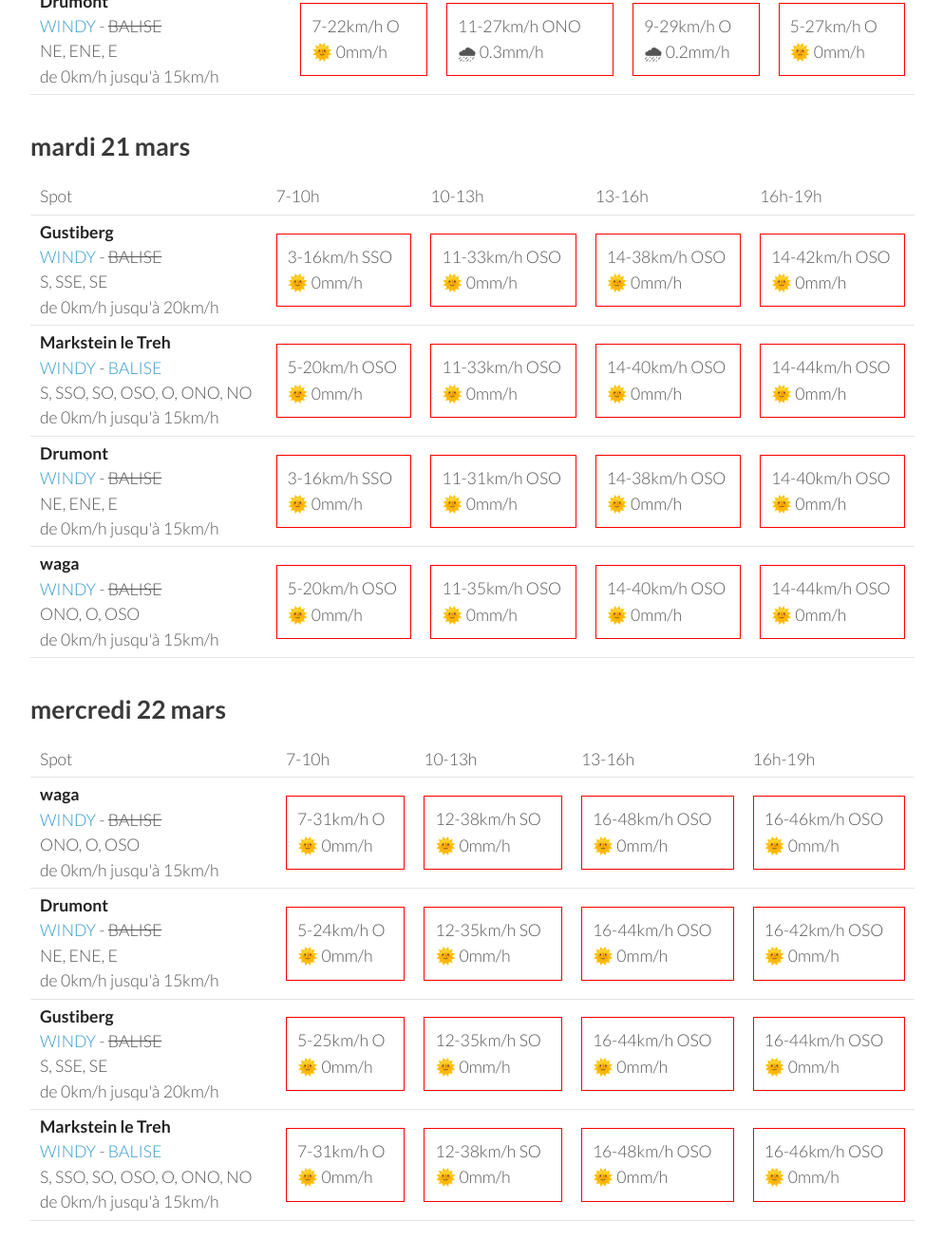
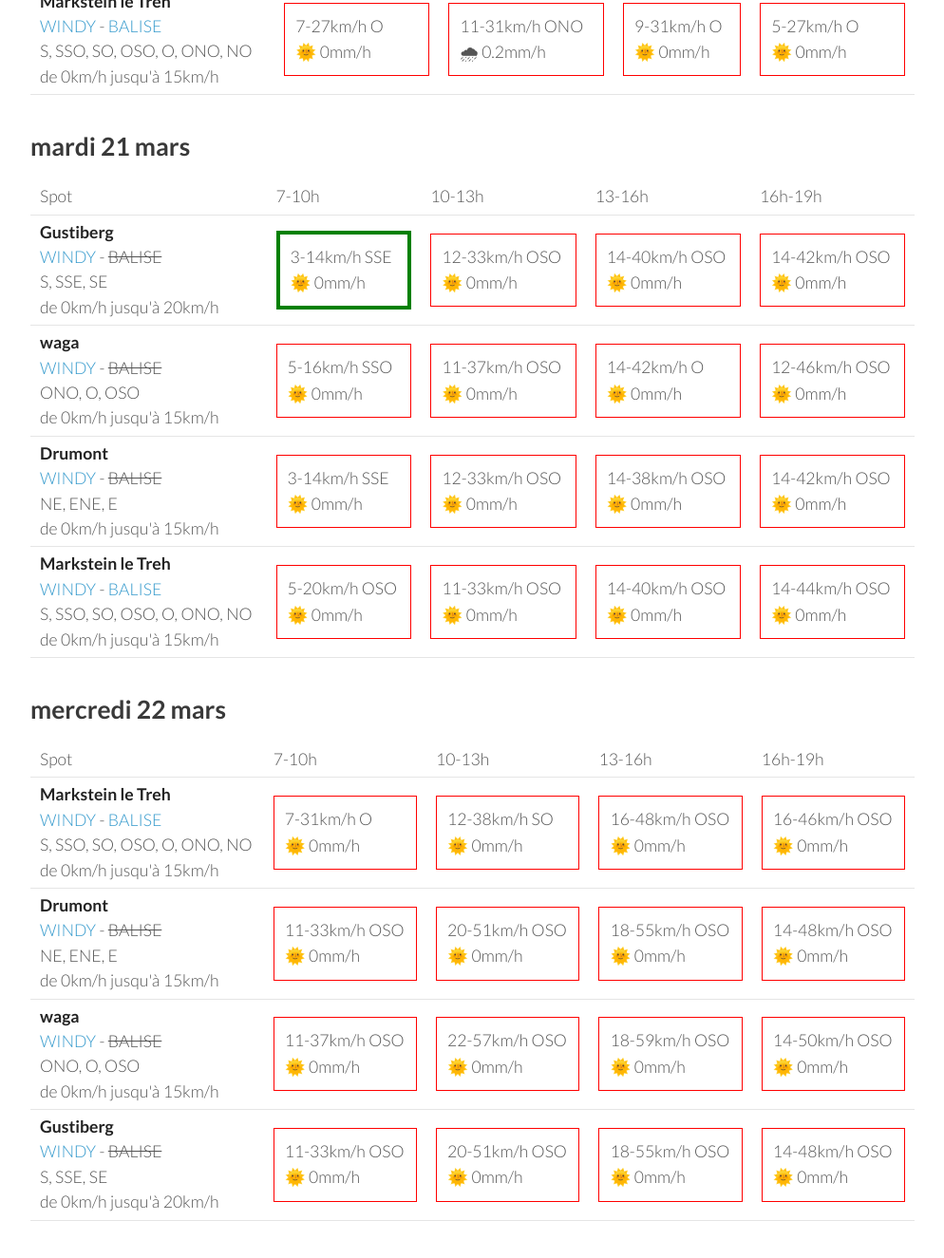
Before and after one commit to parapente-dans-le-nord/parapente-dans-le-nord.github.io, a Jekyll site: the page built from vosges.markdown, in a window 1280 px wide and 1400 px high, scrolled down 2511 px. Shown: the top 1325 px of the window at 95% size, without its empty margins (26-1020 px from the left). Built offline with Jekyll 4.4.1, drawn with Linux system fonts in a browser that asks for light colours; some of the changed text lies outside the part shown.

Commit message:
update index.markdown

```diff
--- a/vosges.markdown
+++ b/vosges.markdown
@@ -7,7 +7,7 @@ title:  "Tous les spots"
 {: .links}
 
 # Prevision Windy, modèle Arome
-page mise à jour le vendredi 17 mars 19:16
+page mise à jour le vendredi 17 mars 22:16
 
 ## vendredi 17 mars
 
@@ -133,9 +133,9 @@ page mise à jour le vendredi 17 mars 19:16
         <td><strong>waga</strong><br><a href="https://windy.com/47.903/6.996?47.900,6.983,15">WINDY</a> - <span class="no-balise"> BALISE </span><br> <span class="vent-favorable">ONO, O, OSO</span><br><span class="force-vent">de 0km/h jusqu'à 15km/h</span> </td>
 
             <td><div class="not-flyable"><p>5-11km/h NO</p><p>🌞 0mm/h</p></div></td>
-            <td><div class="not-flyable"><p>14-42km/h OSO</p><p>🌞 0mm/h</p></div></td>
-            <td><div class="not-flyable"><p>12-42km/h OSO</p><p>🌧 0.4mm/h</p></div></td>
-            <td><div class="not-flyable"><p>16-50km/h OSO</p><p>🌧 1.2mm/h</p></div></td>
+            <td><div class="not-flyable"><p>14-42km/h OSO</p><p>🌧 0.3mm/h</p></div></td>
+            <td><div class="not-flyable"><p>14-42km/h OSO</p><p>🌧 0.7mm/h</p></div></td>
+            <td><div class="not-flyable"><p>14-46km/h OSO</p><p>🌧 1.1mm/h</p></div></td>
 
 
     </tr>
@@ -153,9 +153,9 @@ page mise à jour le vendredi 17 mars 19:16
         <td><strong>Drumont</strong><br><a href="https://windy.com/47.898/6.919?47.687,6.919,9,m:eYYagmG">WINDY</a> - <span class="no-balise"> BALISE </span><br> <span class="vent-favorable">NE, ENE, E</span><br><span class="force-vent">de 0km/h jusqu'à 15km/h</span> </td>
 
             <td><div class="not-flyable"><p>12-31km/h O</p><p>🌞 0mm/h</p></div></td>
-            <td><div class="not-flyable"><p>14-38km/h OSO</p><p>🌧 0.2mm/h</p></div></td>
-            <td><div class="not-flyable"><p>12-38km/h OSO</p><p>🌧 1.2mm/h</p></div></td>
-            <td><div class="not-flyable"><p>16-48km/h OSO</p><p>🌧 1.6mm/h</p></div></td>
+            <td><div class="not-flyable"><p>14-37km/h OSO</p><p>🌧 0.2mm/h</p></div></td>
+            <td><div class="not-flyable"><p>14-40km/h OSO</p><p>🌧 0.6mm/h</p></div></td>
+            <td><div class="not-flyable"><p>14-42km/h OSO</p><p>🌧 0.9mm/h</p></div></td>
 
 
     </tr>
@@ -164,8 +164,8 @@ page mise à jour le vendredi 17 mars 19:16
 
             <td><div class="not-flyable"><p>12-31km/h O</p><p>🌞 0mm/h</p></div></td>
             <td><div class="not-flyable"><p>14-38km/h OSO</p><p>🌧 0.2mm/h</p></div></td>
-            <td><div class="not-flyable"><p>12-40km/h OSO</p><p>🌧 1mm/h</p></div></td>
-            <td><div class="not-flyable"><p>16-48km/h OSO</p><p>🌧 1.5mm/h</p></div></td>
+            <td><div class="not-flyable"><p>14-40km/h OSO</p><p>🌧 0.6mm/h</p></div></td>
+            <td><div class="not-flyable"><p>14-42km/h OSO</p><p>🌧 0.9mm/h</p></div></td>
 
 
     </tr>
@@ -188,20 +188,30 @@ page mise à jour le vendredi 17 mars 19:16
 <tr>
         <td><strong>waga</strong><br><a href="https://windy.com/47.903/6.996?47.900,6.983,15">WINDY</a> - <span class="no-balise"> BALISE </span><br> <span class="vent-favorable">ONO, O, OSO</span><br><span class="force-vent">de 0km/h jusqu'à 15km/h</span> </td>
 
-            <td><div class="not-flyable"><p>7-27km/h O</p><p>🌞 0mm/h</p></div></td>
-            <td><div class="not-flyable"><p>11-31km/h ONO</p><p>🌧 0.2mm/h</p></div></td>
-            <td><div class="not-flyable"><p>9-31km/h O</p><p>🌞 0mm/h</p></div></td>
-            <td><div class="not-flyable"><p>5-27km/h O</p><p>🌞 0mm/h</p></div></td>
+            <td><div class="not-flyable"><p>9-29km/h O</p><p>🌞 0mm/h</p></div></td>
+            <td><div class="not-flyable"><p>11-33km/h O</p><p>🌧 0.3mm/h</p></div></td>
+            <td><div class="not-flyable"><p>7-33km/h O</p><p>🌞 0mm/h</p></div></td>
+            <td><div class="not-flyable"><p>5-24km/h ONO</p><p>🌞 0mm/h</p></div></td>
 
 
     </tr>
 <tr>
         <td><strong>Gustiberg</strong><br><a href="https://windy.com/47.894/6.934?47.891,6.934,15,m:eYYagmI">WINDY</a> - <span class="no-balise"> BALISE </span><br> <span class="vent-favorable">S, SSE, SE</span><br><span class="force-vent">de 0km/h jusqu'à 20km/h</span> </td>
 
-            <td><div class="not-flyable"><p>7-24km/h O</p><p>🌞 0mm/h</p></div></td>
-            <td><div class="not-flyable"><p>11-29km/h ONO</p><p>🌧 0.3mm/h</p></div></td>
-            <td><div class="not-flyable"><p>9-31km/h O</p><p>🌧 0.2mm/h</p></div></td>
-            <td><div class="not-flyable"><p>5-27km/h O</p><p>🌞 0mm/h</p></div></td>
+            <td><div class="not-flyable"><p>9-25km/h ONO</p><p>🌞 0mm/h</p></div></td>
+            <td><div class="not-flyable"><p>11-29km/h O</p><p>🌧 0.3mm/h</p></div></td>
+            <td><div class="not-flyable"><p>7-31km/h O</p><p>🌞 0mm/h</p></div></td>
+            <td><div class="not-flyable"><p>7-22km/h ONO</p><p>🌞 0mm/h</p></div></td>
+
+
+    </tr>
+<tr>
+        <td><strong>Drumont</strong><br><a href="https://windy.com/47.898/6.919?47.687,6.919,9,m:eYYagmG">WINDY</a> - <span class="no-balise"> BALISE </span><br> <span class="vent-favorable">NE, ENE, E</span><br><span class="force-vent">de 0km/h jusqu'à 15km/h</span> </td>
+
+            <td><div class="not-flyable"><p>9-25km/h ONO</p><p>🌞 0mm/h</p></div></td>
+            <td><div class="not-flyable"><p>11-29km/h O</p><p>🌧 0.3mm/h</p></div></td>
+            <td><div class="not-flyable"><p>7-29km/h O</p><p>🌞 0mm/h</p></div></td>
+            <td><div class="not-flyable"><p>7-22km/h ONO</p><p>🌞 0mm/h</p></div></td>
 
 
     </tr>
@@ -211,16 +221,6 @@ page mise à jour le vendredi 17 mars 19:16
             <td><div class="not-flyable"><p>7-27km/h O</p><p>🌞 0mm/h</p></div></td>
             <td><div class="not-flyable"><p>11-31km/h ONO</p><p>🌧 0.2mm/h</p></div></td>
             <td><div class="not-flyable"><p>9-31km/h O</p><p>🌞 0mm/h</p></div></td>
-            <td><div class="not-flyable"><p>5-27km/h O</p><p>🌞 0mm/h</p></div></td>
-
-
-    </tr>
-<tr>
-        <td><strong>Drumont</strong><br><a href="https://windy.com/47.898/6.919?47.687,6.919,9,m:eYYagmG">WINDY</a> - <span class="no-balise"> BALISE </span><br> <span class="vent-favorable">NE, ENE, E</span><br><span class="force-vent">de 0km/h jusqu'à 15km/h</span> </td>
-
-            <td><div class="not-flyable"><p>7-22km/h O</p><p>🌞 0mm/h</p></div></td>
-            <td><div class="not-flyable"><p>11-27km/h ONO</p><p>🌧 0.3mm/h</p></div></td>
-            <td><div class="not-flyable"><p>9-29km/h O</p><p>🌧 0.2mm/h</p></div></td>
             <td><div class="not-flyable"><p>5-27km/h O</p><p>🌞 0mm/h</p></div></td>
 
 
@@ -244,8 +244,28 @@ page mise à jour le vendredi 17 mars 19:16
 <tr>
         <td><strong>Gustiberg</strong><br><a href="https://windy.com/47.894/6.934?47.891,6.934,15,m:eYYagmI">WINDY</a> - <span class="no-balise"> BALISE </span><br> <span class="vent-favorable">S, SSE, SE</span><br><span class="force-vent">de 0km/h jusqu'à 20km/h</span> </td>
 
-            <td><div class="not-flyable"><p>3-16km/h SSO</p><p>🌞 0mm/h</p></div></td>
-            <td><div class="not-flyable"><p>11-33km/h OSO</p><p>🌞 0mm/h</p></div></td>
+            <td><div class="flyable"><p>3-14km/h SSE</p><p>🌞 0mm/h</p></div></td>
+            <td><div class="not-flyable"><p>12-33km/h OSO</p><p>🌞 0mm/h</p></div></td>
+            <td><div class="not-flyable"><p>14-40km/h OSO</p><p>🌞 0mm/h</p></div></td>
+            <td><div class="not-flyable"><p>14-42km/h OSO</p><p>🌞 0mm/h</p></div></td>
+
+
+    </tr>
+<tr>
+        <td><strong>waga</strong><br><a href="https://windy.com/47.903/6.996?47.900,6.983,15">WINDY</a> - <span class="no-balise"> BALISE </span><br> <span class="vent-favorable">ONO, O, OSO</span><br><span class="force-vent">de 0km/h jusqu'à 15km/h</span> </td>
+
+            <td><div class="not-flyable"><p>5-16km/h SSO</p><p>🌞 0mm/h</p></div></td>
+            <td><div class="not-flyable"><p>11-37km/h OSO</p><p>🌞 0mm/h</p></div></td>
+            <td><div class="not-flyable"><p>14-42km/h O</p><p>🌞 0mm/h</p></div></td>
+            <td><div class="not-flyable"><p>12-46km/h OSO</p><p>🌞 0mm/h</p></div></td>
+
+
+    </tr>
+<tr>
+        <td><strong>Drumont</strong><br><a href="https://windy.com/47.898/6.919?47.687,6.919,9,m:eYYagmG">WINDY</a> - <span class="no-balise"> BALISE </span><br> <span class="vent-favorable">NE, ENE, E</span><br><span class="force-vent">de 0km/h jusqu'à 15km/h</span> </td>
+
+            <td><div class="not-flyable"><p>3-14km/h SSE</p><p>🌞 0mm/h</p></div></td>
+            <td><div class="not-flyable"><p>12-33km/h OSO</p><p>🌞 0mm/h</p></div></td>
             <td><div class="not-flyable"><p>14-38km/h OSO</p><p>🌞 0mm/h</p></div></td>
             <td><div class="not-flyable"><p>14-42km/h OSO</p><p>🌞 0mm/h</p></div></td>
 
@@ -256,26 +276,6 @@ page mise à jour le vendredi 17 mars 19:16
 
             <td><div class="not-flyable"><p>5-20km/h OSO</p><p>🌞 0mm/h</p></div></td>
             <td><div class="not-flyable"><p>11-33km/h OSO</p><p>🌞 0mm/h</p></div></td>
-            <td><div class="not-flyable"><p>14-40km/h OSO</p><p>🌞 0mm/h</p></div></td>
-            <td><div class="not-flyable"><p>14-44km/h OSO</p><p>🌞 0mm/h</p></div></td>
-
-
-    </tr>
-<tr>
-        <td><strong>Drumont</strong><br><a href="https://windy.com/47.898/6.919?47.687,6.919,9,m:eYYagmG">WINDY</a> - <span class="no-balise"> BALISE </span><br> <span class="vent-favorable">NE, ENE, E</span><br><span class="force-vent">de 0km/h jusqu'à 15km/h</span> </td>
-
-            <td><div class="not-flyable"><p>3-16km/h SSO</p><p>🌞 0mm/h</p></div></td>
-            <td><div class="not-flyable"><p>11-31km/h OSO</p><p>🌞 0mm/h</p></div></td>
-            <td><div class="not-flyable"><p>14-38km/h OSO</p><p>🌞 0mm/h</p></div></td>
-            <td><div class="not-flyable"><p>14-40km/h OSO</p><p>🌞 0mm/h</p></div></td>
-
-
-    </tr>
-<tr>
-        <td><strong>waga</strong><br><a href="https://windy.com/47.903/6.996?47.900,6.983,15">WINDY</a> - <span class="no-balise"> BALISE </span><br> <span class="vent-favorable">ONO, O, OSO</span><br><span class="force-vent">de 0km/h jusqu'à 15km/h</span> </td>
-
-            <td><div class="not-flyable"><p>5-20km/h OSO</p><p>🌞 0mm/h</p></div></td>
-            <td><div class="not-flyable"><p>11-35km/h OSO</p><p>🌞 0mm/h</p></div></td>
             <td><div class="not-flyable"><p>14-40km/h OSO</p><p>🌞 0mm/h</p></div></td>
             <td><div class="not-flyable"><p>14-44km/h OSO</p><p>🌞 0mm/h</p></div></td>
 
@@ -298,7 +298,7 @@ page mise à jour le vendredi 17 mars 19:16
       <td>16h-19h</td>
     </tr>
 <tr>
-        <td><strong>waga</strong><br><a href="https://windy.com/47.903/6.996?47.900,6.983,15">WINDY</a> - <span class="no-balise"> BALISE </span><br> <span class="vent-favorable">ONO, O, OSO</span><br><span class="force-vent">de 0km/h jusqu'à 15km/h</span> </td>
+        <td><strong>Markstein le Treh</strong><br><a href="https://windy.com/47.926/7.012?47.505,7.012,8,m:eY1agmQ">WINDY</a> - <span class=""><a href="http://www.balisemeteo.com/balise.php?idBalise=136">BALISE</a> </span><br> <span class="vent-favorable">S, SSO, SO, OSO, O, ONO, NO</span><br><span class="force-vent">de 0km/h jusqu'à 15km/h</span> </td>
 
             <td><div class="not-flyable"><p>7-31km/h O</p><p>🌞 0mm/h</p></div></td>
             <td><div class="not-flyable"><p>12-38km/h SO</p><p>🌞 0mm/h</p></div></td>
@@ -310,30 +310,30 @@ page mise à jour le vendredi 17 mars 19:16
 <tr>
         <td><strong>Drumont</strong><br><a href="https://windy.com/47.898/6.919?47.687,6.919,9,m:eYYagmG">WINDY</a> - <span class="no-balise"> BALISE </span><br> <span class="vent-favorable">NE, ENE, E</span><br><span class="force-vent">de 0km/h jusqu'à 15km/h</span> </td>
 
-            <td><div class="not-flyable"><p>5-24km/h O</p><p>🌞 0mm/h</p></div></td>
-            <td><div class="not-flyable"><p>12-35km/h SO</p><p>🌞 0mm/h</p></div></td>
-            <td><div class="not-flyable"><p>16-44km/h OSO</p><p>🌞 0mm/h</p></div></td>
-            <td><div class="not-flyable"><p>16-42km/h OSO</p><p>🌞 0mm/h</p></div></td>
+            <td><div class="not-flyable"><p>11-33km/h OSO</p><p>🌞 0mm/h</p></div></td>
+            <td><div class="not-flyable"><p>20-51km/h OSO</p><p>🌞 0mm/h</p></div></td>
+            <td><div class="not-flyable"><p>18-55km/h OSO</p><p>🌞 0mm/h</p></div></td>
+            <td><div class="not-flyable"><p>14-48km/h OSO</p><p>🌞 0mm/h</p></div></td>
+
+
+    </tr>
+<tr>
+        <td><strong>waga</strong><br><a href="https://windy.com/47.903/6.996?47.900,6.983,15">WINDY</a> - <span class="no-balise"> BALISE </span><br> <span class="vent-favorable">ONO, O, OSO</span><br><span class="force-vent">de 0km/h jusqu'à 15km/h</span> </td>
+
+            <td><div class="not-flyable"><p>11-37km/h OSO</p><p>🌞 0mm/h</p></div></td>
+            <td><div class="not-flyable"><p>22-57km/h OSO</p><p>🌞 0mm/h</p></div></td>
+            <td><div class="not-flyable"><p>18-59km/h OSO</p><p>🌞 0mm/h</p></div></td>
+            <td><div class="not-flyable"><p>14-50km/h OSO</p><p>🌞 0mm/h</p></div></td>
 
 
     </tr>
 <tr>
         <td><strong>Gustiberg</strong><br><a href="https://windy.com/47.894/6.934?47.891,6.934,15,m:eYYagmI">WINDY</a> - <span class="no-balise"> BALISE </span><br> <span class="vent-favorable">S, SSE, SE</span><br><span class="force-vent">de 0km/h jusqu'à 20km/h</span> </td>
 
-            <td><div class="not-flyable"><p>5-25km/h O</p><p>🌞 0mm/h</p></div></td>
-            <td><div class="not-flyable"><p>12-35km/h SO</p><p>🌞 0mm/h</p></div></td>
-            <td><div class="not-flyable"><p>16-44km/h OSO</p><p>🌞 0mm/h</p></div></td>
-            <td><div class="not-flyable"><p>16-44km/h OSO</p><p>🌞 0mm/h</p></div></td>
-
-
-    </tr>
-<tr>
-        <td><strong>Markstein le Treh</strong><br><a href="https://windy.com/47.926/7.012?47.505,7.012,8,m:eY1agmQ">WINDY</a> - <span class=""><a href="http://www.balisemeteo.com/balise.php?idBalise=136">BALISE</a> </span><br> <span class="vent-favorable">S, SSO, SO, OSO, O, ONO, NO</span><br><span class="force-vent">de 0km/h jusqu'à 15km/h</span> </td>
-
-            <td><div class="not-flyable"><p>7-31km/h O</p><p>🌞 0mm/h</p></div></td>
-            <td><div class="not-flyable"><p>12-38km/h SO</p><p>🌞 0mm/h</p></div></td>
-            <td><div class="not-flyable"><p>16-48km/h OSO</p><p>🌞 0mm/h</p></div></td>
-            <td><div class="not-flyable"><p>16-46km/h OSO</p><p>🌞 0mm/h</p></div></td>
+            <td><div class="not-flyable"><p>11-33km/h OSO</p><p>🌞 0mm/h</p></div></td>
+            <td><div class="not-flyable"><p>20-51km/h OSO</p><p>🌞 0mm/h</p></div></td>
+            <td><div class="not-flyable"><p>18-55km/h OSO</p><p>🌞 0mm/h</p></div></td>
+            <td><div class="not-flyable"><p>14-48km/h OSO</p><p>🌞 0mm/h</p></div></td>
 
 
     </tr>
```
